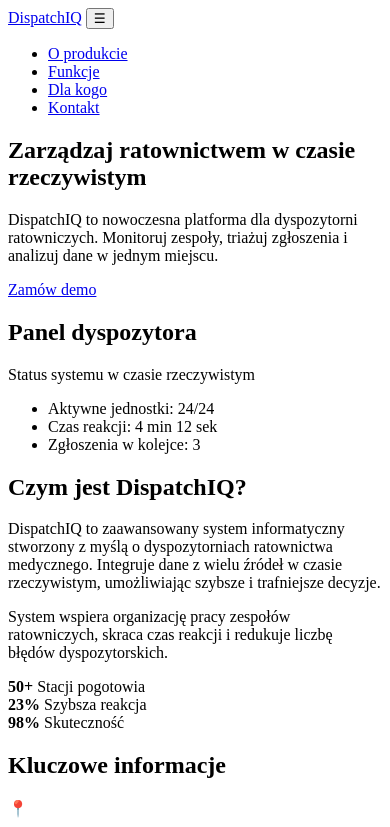
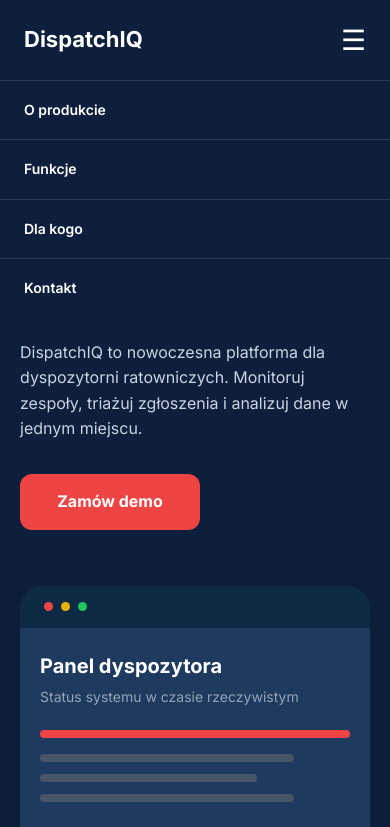
Before and after one commit to AleksandraFrak/dispatchiq, a plain HTML site: page index.html in a window 390 px wide. Both pictures are taken after a click on the button "Otwórz menu". Shown: the top 827 px of the page. Drawn offline with Linux system fonts and the light colour scheme.

Commit message:
add css and updating project

```diff
--- a/index.html
+++ b/index.html
@@ -7,6 +7,7 @@
   <title>DispatchIQ</title>
 
   <link rel="stylesheet" href="style.css" />
+  <link href="https://fonts.googleapis.com/css2?family=Inter:wght@400;600;700&display=swap" rel="stylesheet">
 </head>
 <body>
 
@@ -71,8 +72,7 @@
         w czasie rzeczywistym, umożliwiając szybsze i trafniejsze decyzje.
       </p>
       <p>
-        System wspiera organizację pracy zespołów ratowniczych, skraca czas reakcji
-        i redukuje liczbę błędów dyspozytorskich.
+        Nasz system jest używany przez ponad 50 stacji pogotowia w Polsce. Skraca czas reakcji średnio o 23% i znacząco redukuje liczbę błędów dyspozytorskich.
       </p>
 
       <div class="stats">
@@ -145,7 +145,7 @@
       <div class="contact-grid">
         <p>📧 kontakt@dispatchiq.pl</p>
         <p>📞 +48 111 222 999</p>
-        <p>📍 ul. Ratownicza 1, Warszawa</p>
+        <p>📍 ul. Ratownicza 1, Lublin</p>
       </div>
 
       <a href="mailto:kontakt@dispatchiq.pl" class="btn">Zamów demo</a>
@@ -153,7 +153,7 @@
   </main>
 
   <footer class="footer">
-    <p>© 2025 DispatchIQ. Wszelkie prawa zastrzeżone.</p>
+    <p>© 2026 DispatchIQ. Wszelkie prawa zastrzeżone.</p>
   </footer>
 
   <script src="script.js"></script>
--- a/script.js
+++ b/script.js
@@ -0,0 +1,16 @@
+const hamburger = document.querySelector('.hamburger');
+const navList = document.querySelector('.nav-list');
+
+hamburger.addEventListener('click', () => {
+  const isOpen = navList.classList.toggle('active');
+  hamburger.setAttribute('aria-expanded', isOpen);
+});
+
+const navLinks = document.querySelectorAll('.nav-list a');
+
+navLinks.forEach((link) => {
+  link.addEventListener('click', () => {
+    navList.classList.remove('active');
+    hamburger.setAttribute('aria-expanded', 'false');
+  });
+});
--- a/style.css
+++ b/style.css
@@ -0,0 +1,472 @@
+:root {
+  --primary: #0d1f3c;
+  --primary-light: #1e3a5f;
+  --accent: #ef4444;
+  --accent-hover: #f87171;
+  --accent-active: #dc2626;
+  --background: #f8fafc;
+  --white: #ffffff;
+  --text: #0f172a;
+  --text-secondary: #64748b;
+  --muted: #94a3b8;
+  --border: #e2e8f0;
+
+  --radius-sm: 12px;
+  --radius-md: 16px;
+  --radius-lg: 24px;
+
+  --shadow: 0 15px 40px rgba(15, 23, 42, 0.12);
+}
+
+* {
+  box-sizing: border-box;
+  margin: 0;
+  padding: 0;
+}
+
+html {
+  scroll-behavior: smooth;
+}
+
+body {
+  font-family: Inter, Arial, sans-serif;
+  color: var(--text);
+  background: var(--background);
+  line-height: 1.6;
+}
+
+a {
+  text-decoration: none;
+  color: inherit;
+}
+
+.header {
+  background: var(--primary);
+  position: sticky;
+  top: 0;
+  z-index: 10;
+}
+
+.nav {
+  max-width: 1180px;
+  height: 80px;
+  margin: 0 auto;
+  padding: 0 24px;
+  display: flex;
+  align-items: center;
+  justify-content: space-between;
+}
+
+.logo {
+  color: var(--white);
+  font-size: 22px;
+  font-weight: 700;
+}
+
+.nav-list {
+  display: flex;
+  gap: 40px;
+  list-style: none;
+}
+
+.nav-list a {
+  color: var(--white);
+  font-size: 14px;
+  font-weight: 600;
+}
+
+.nav-list a:hover,
+.nav-list a:focus {
+  color: var(--accent);
+}
+
+.hamburger {
+  display: none;
+  background: none;
+  border: none;
+  color: var(--white);
+  font-size: 28px;
+  cursor: pointer;
+}
+
+.hero {
+  background: var(--primary);
+  color: var(--white);
+  padding: 90px 24px 110px;
+}
+
+.hero-content {
+  max-width: 1180px;
+  margin: 0 auto;
+  display: grid;
+  grid-template-columns: 1fr 500px;
+  gap: 80px;
+  align-items: center;
+}
+
+.hero-text h1 {
+  font-size: 56px;
+  line-height: 1.15;
+  margin-bottom: 24px;
+}
+
+.hero-text p {
+  max-width: 520px;
+  color: #cbd5e1;
+  font-size: 18px;
+  margin-bottom: 32px;
+}
+
+.btn {
+  display: inline-flex;
+  align-items: center;
+  justify-content: center;
+  min-width: 180px;
+  height: 56px;
+  padding: 0 28px;
+  background: var(--accent);
+  color: var(--white);
+  border-radius: var(--radius-sm);
+  font-weight: 700;
+  transition: 0.2s ease;
+}
+
+.btn:hover,
+.btn:focus {
+  background: var(--accent-hover);
+  outline: 3px solid rgba(239, 68, 68, 0.35);
+}
+
+.btn:active {
+  background: var(--accent-active);
+}
+
+.dashboard-card {
+  background: var(--primary-light);
+  border-radius: var(--radius-lg);
+  padding: 64px 28px 28px;
+  min-height: 360px;
+  position: relative;
+  box-shadow: var(--shadow);
+}
+
+.dashboard-top {
+  position: absolute;
+  top: 0;
+  left: 0;
+  height: 42px;
+  width: 100%;
+  background: #0f2a44;
+  border-radius: var(--radius-lg) var(--radius-lg) 0 0;
+  display: flex;
+  align-items: center;
+  gap: 8px;
+  padding-left: 24px;
+}
+
+.dashboard-top span {
+  width: 9px;
+  height: 9px;
+  border-radius: 50%;
+  background: var(--accent);
+}
+
+.dashboard-top span:nth-child(2) {
+  background: #eab308;
+}
+
+.dashboard-top span:nth-child(3) {
+  background: #22c55e;
+}
+
+.dashboard-card h2 {
+  font-size: 20px;
+  margin-bottom: 4px;
+}
+
+.dashboard-card p {
+  color: var(--muted);
+  font-size: 14px;
+  margin-bottom: 22px;
+}
+
+.progress {
+  width: 100%;
+  height: 8px;
+  background: var(--accent);
+  border-radius: 999px;
+  margin-bottom: 16px;
+}
+
+.line {
+  height: 8px;
+  width: 82%;
+  background: #475569;
+  border-radius: 999px;
+  margin-bottom: 12px;
+}
+
+.line.short {
+  width: 70%;
+}
+
+.status-list {
+  margin-top: 28px;
+  list-style: none;
+  color: #cbd5e1;
+  font-size: 14px;
+}
+
+.status-list li {
+  margin-bottom: 8px;
+}
+
+.about,
+.features,
+.contact {
+  padding: 90px 24px;
+  text-align: center;
+}
+
+.about {
+  background: var(--white);
+}
+
+.about h2,
+.features h2,
+.audience h2,
+.contact h2 {
+  font-size: 36px;
+  line-height: 1.2;
+  margin-bottom: 24px;
+}
+
+.about > p {
+  max-width: 720px;
+  margin: 0 auto 20px;
+  color: var(--text-secondary);
+}
+
+.stats {
+  margin: 70px auto 0;
+  max-width: 700px;
+  display: flex;
+  justify-content: space-between;
+  gap: 32px;
+}
+
+.stats strong {
+  display: block;
+  font-size: 32px;
+  line-height: 1;
+}
+
+.stats span {
+  color: var(--text-secondary);
+  font-size: 14px;
+}
+
+.features {
+  background: #f1f5f9;
+}
+
+.cards {
+  max-width: 1050px;
+  margin: 48px auto 0;
+  display: grid;
+  grid-template-columns: repeat(3, 1fr);
+  gap: 32px;
+}
+
+.card {
+  background: var(--white);
+  border: 1px solid var(--border);
+  border-radius: var(--radius-md);
+  padding: 32px;
+  text-align: left;
+  box-shadow: var(--shadow);
+}
+
+.icon {
+  width: 48px;
+  height: 48px;
+  border-radius: var(--radius-sm);
+  background: #eff6ff;
+  display: flex;
+  align-items: center;
+  justify-content: center;
+  margin-bottom: 22px;
+  font-size: 22px;
+}
+
+.card h3 {
+  font-size: 18px;
+  margin-bottom: 12px;
+}
+
+.card p {
+  color: var(--text-secondary);
+  font-size: 14px;
+}
+
+.audience {
+  background: var(--primary);
+  color: var(--white);
+  padding: 90px 24px;
+  text-align: center;
+}
+
+.audience-grid {
+  max-width: 1000px;
+  margin: 52px auto 0;
+  display: grid;
+  grid-template-columns: repeat(3, 1fr);
+  gap: 60px;
+}
+
+.audience-grid article {
+  padding: 0 24px;
+  border-right: 1px solid rgba(255, 255, 255, 0.12);
+}
+
+.audience-grid article:last-child {
+  border-right: none;
+}
+
+.audience-icon {
+  width: 44px;
+  height: 44px;
+  margin: 0 auto 20px;
+  border-radius: var(--radius-sm);
+  background: var(--primary-light);
+  display: flex;
+  align-items: center;
+  justify-content: center;
+  font-size: 22px;
+}
+
+.audience-grid h3 {
+  margin-bottom: 14px;
+  font-size: 18px;
+}
+
+.audience-grid p {
+  color: #cbd5e1;
+  font-size: 14px;
+}
+
+.contact {
+  background: var(--background);
+}
+
+.contact-grid {
+  max-width: 850px;
+  margin: 42px auto 48px;
+  display: grid;
+  grid-template-columns: repeat(3, 1fr);
+  gap: 32px;
+  color: #334155;
+  font-weight: 600;
+  font-size: 14px;
+}
+
+.footer {
+  background: var(--primary);
+  color: var(--muted);
+  text-align: center;
+  padding: 28px 24px;
+  font-size: 12px;
+}
+
+/* Tablet */
+@media (max-width: 900px) {
+  .hero-content {
+    grid-template-columns: 1fr;
+    gap: 56px;
+  }
+
+  .hero-text h1 {
+    font-size: 44px;
+  }
+
+  .cards,
+  .audience-grid,
+  .contact-grid {
+    grid-template-columns: 1fr;
+  }
+
+  .audience-grid article {
+    border-right: none;
+  }
+
+  .stats {
+    flex-direction: column;
+  }
+}
+
+/* Telefon */
+@media (max-width: 640px) {
+  .hamburger {
+    display: block;
+  }
+
+  .nav-list {
+    position: absolute;
+    top: 80px;
+    left: 0;
+    width: 100%;
+    background: var(--primary);
+    flex-direction: column;
+    gap: 0;
+    display: none;
+  }
+
+  .nav-list.active {
+    display: flex;
+  }
+
+  .nav-list li {
+    border-top: 1px solid rgba(255, 255, 255, 0.12);
+  }
+
+  .nav-list a {
+    display: block;
+    padding: 18px 24px;
+  }
+
+  .hero {
+    padding: 70px 20px;
+  }
+
+  .hero-text h1 {
+    font-size: 36px;
+  }
+
+  .hero-text p {
+    font-size: 16px;
+  }
+
+  .dashboard-card {
+    padding: 64px 20px 24px;
+  }
+
+  .about,
+  .features,
+  .audience,
+  .contact {
+    padding: 70px 20px;
+  }
+
+  .about h2,
+  .features h2,
+  .audience h2,
+  .contact h2 {
+    font-size: 30px;
+  }
+}
+
+a:focus-visible,
+button:focus-visible {
+  outline: 3px solid rgba(239, 68, 68, 0.5);
+  outline-offset: 4px;
+}
```
